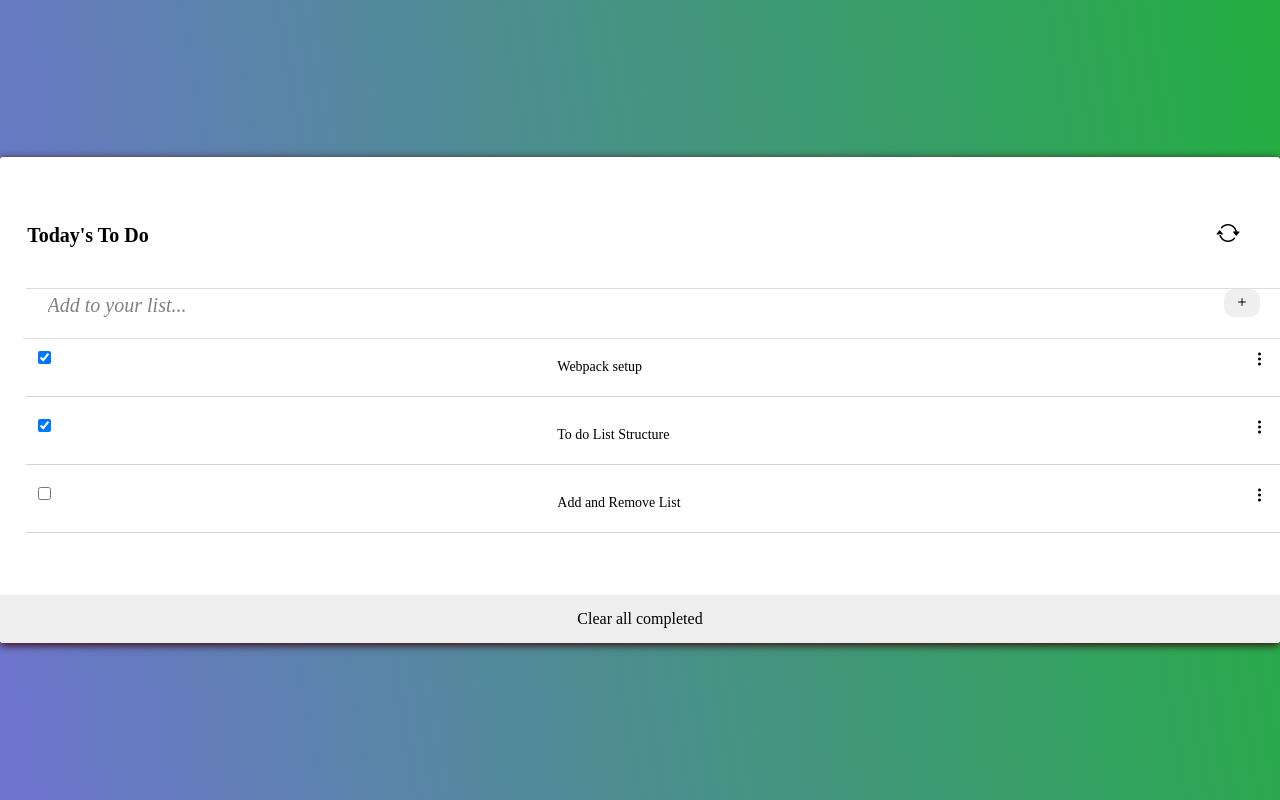
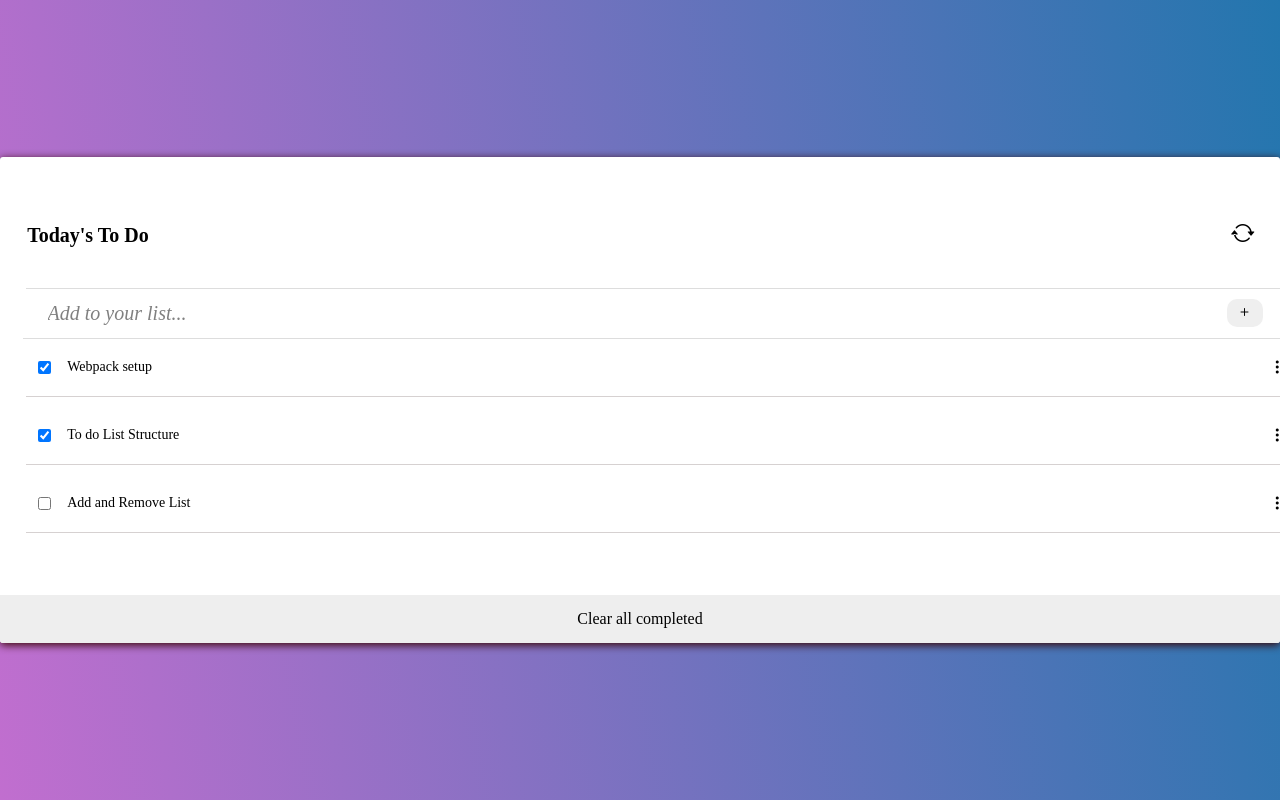
Before and after one commit to samuelkinyanjui/ToDolistsm, a website built with webpack: page src/index.html in a window 1280 px wide. Built offline with nearby package versions, Linux system fonts and the light colour scheme.

Commit message:
updated all
readme and removed space

```diff
--- a/src/style.css
+++ b/src/style.css
@@ -10,7 +10,7 @@ body {
   display: grid;
   align-items: center;
   justify-content: center;
-  background-image: linear-gradient(260deg, #23ae41 0%, #6e74cf 100%);
+  background-image: linear-gradient(260deg, #2376ae 0%, #c16ecf 100%);
 }
 
 .container {
@@ -30,7 +30,7 @@ body {
 
 .bi-arrow-repeat {
   color: rgb(0, 0, 0);
-  margin-left: 85%;
+  margin-left: 86%;
   font-size: 1.5rem;
 }
 
@@ -41,7 +41,7 @@ body {
 .add-item {
   display: flex;
   background-color: #fff;
-  align-items: start;
+  align-items: center;
   justify-content: flex-start;
   height: 50px;
   padding: 0 20px;
@@ -55,8 +55,8 @@ body {
 
 .list-item {
   display: flex;
-  align-items: start;
-  justify-content: space-between;
+  align-items: center;
+  justify-content: normal;
   border-bottom: 1px solid rgb(214, 209, 209);
   margin-bottom: 10px;
   padding: 1%;
@@ -64,12 +64,12 @@ body {
 
 .actions-container {
   display: flex;
-  align-items: flex-start;
+  align-items: flex-end;
   border: none;
 }
 
 .actions-container i {
-  margin-left: 10px;
+  margin-right: 10px;
 }
 
 .header {
@@ -109,7 +109,7 @@ body {
   color: #000;
   background-color: transparent;
   font-size: 20px;
-  text-align: start;
+  text-align: center;
   font-style: italic;
 }
 
@@ -145,3 +145,10 @@ body {
 .clearBtn:hover {
   color: rgb(21, 21, 187);
 }
+
+.bi-three-dots-vertical {
+  display: flex;
+  width: 64rem;
+  align-items: end;
+  justify-content: end;
+}
```
Also changed, not shown: README.md, dist/main.js.
